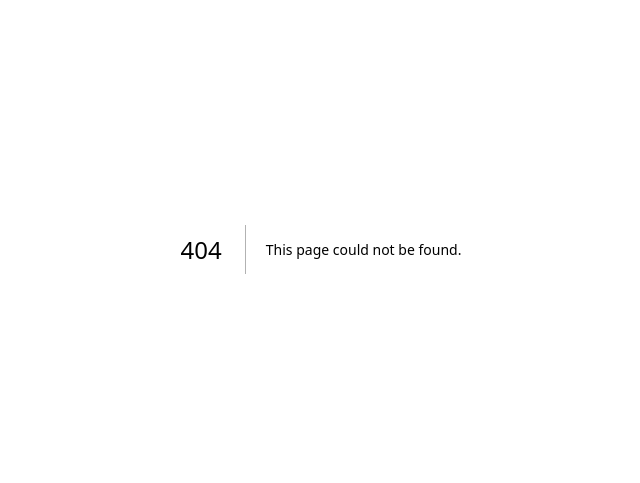
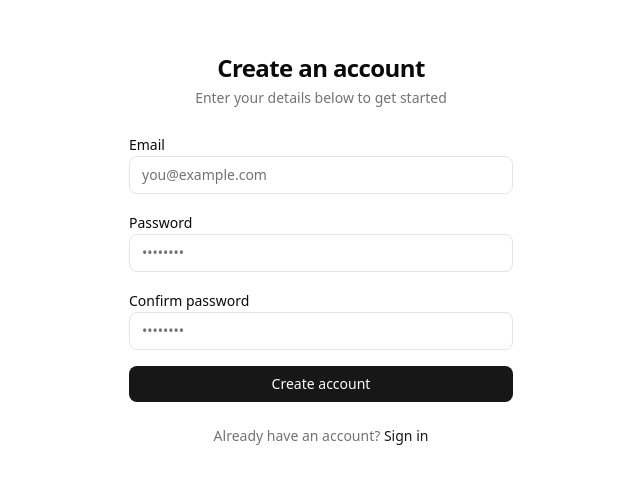
Before and after one commit to dongzhang84/launchradar, a Next.js app: page /auth/register in a window 1280 px wide. Before the commit this address had no page. Shown: the part 151-634 px from the top of the page, without its empty margins (319-959 px from the left). Built offline with nearby package versions, Linux system fonts and the light colour scheme.

Commit message:
add auth and update implementation-guide

```diff
--- /dev/null
+++ b/app/auth/login/page.tsx
@@ -0,0 +1,100 @@
+'use client'
+
+import { useState } from 'react'
+import { useRouter } from 'next/navigation'
+import Link from 'next/link'
+import { createClient } from '@/lib/supabase/client'
+
+export default function LoginPage() {
+  const router = useRouter()
+  const [email, setEmail] = useState('')
+  const [password, setPassword] = useState('')
+  const [error, setError] = useState<string | null>(null)
+  const [loading, setLoading] = useState(false)
+
+  async function handleLogin(e: React.FormEvent) {
+    e.preventDefault()
+    setError(null)
+    setLoading(true)
+
+    const supabase = createClient()
+    const { error } = await supabase.auth.signInWithPassword({ email, password })
+
+    if (error) {
+      setError(error.message)
+      setLoading(false)
+      return
+    }
+
+    router.push('/')
+    router.refresh()
+  }
+
+  return (
+    <div className="flex min-h-screen items-center justify-center bg-background px-4">
+      <div className="w-full max-w-sm space-y-6">
+        <div className="space-y-1 text-center">
+          <h1 className="text-2xl font-semibold tracking-tight">Sign in</h1>
+          <p className="text-sm text-muted-foreground">
+            Enter your email and password to continue
+          </p>
+        </div>
+
+        <form onSubmit={handleLogin} className="space-y-4">
+          <div className="space-y-2">
+            <label htmlFor="email" className="text-sm font-medium">
+              Email
+            </label>
+            <input
+              id="email"
+              type="email"
+              autoComplete="email"
+              required
+              value={email}
+              onChange={(e) => setEmail(e.target.value)}
+              placeholder="you@example.com"
+              className="w-full rounded-md border border-input bg-background px-3 py-2 text-sm placeholder:text-muted-foreground focus:outline-none focus:ring-2 focus:ring-ring"
+            />
+          </div>
+
+          <div className="space-y-2">
+            <label htmlFor="password" className="text-sm font-medium">
+              Password
+            </label>
+            <input
+              id="password"
+              type="password"
+              autoComplete="current-password"
+              required
+              value={password}
+              onChange={(e) => setPassword(e.target.value)}
+              placeholder="••••••••"
+              className="w-full rounded-md border border-input bg-background px-3 py-2 text-sm placeholder:text-muted-foreground focus:outline-none focus:ring-2 focus:ring-ring"
+            />
+          </div>
+
+          {error && (
+            <p className="rounded-md bg-destructive/10 px-3 py-2 text-sm text-destructive">
+              {error}
+            </p>
+          )}
+
+          <button
+            type="submit"
+            disabled={loading}
+            className="w-full rounded-md bg-primary px-4 py-2 text-sm font-medium text-primary-foreground hover:bg-primary/90 disabled:cursor-not-allowed disabled:opacity-50"
+          >
+            {loading ? 'Signing in…' : 'Sign in'}
+          </button>
+        </form>
+
+        <p className="text-center text-sm text-muted-foreground">
+          Don&apos;t have an account?{' '}
+          <Link href="/auth/register" className="font-medium text-primary hover:underline">
+            Sign up
+          </Link>
+        </p>
+      </div>
+    </div>
+  )
+}
--- /dev/null
+++ b/app/auth/register/page.tsx
@@ -0,0 +1,125 @@
+'use client'
+
+import { useState } from 'react'
+import { useRouter } from 'next/navigation'
+import Link from 'next/link'
+import { createClient } from '@/lib/supabase/client'
+
+export default function RegisterPage() {
+  const router = useRouter()
+  const [email, setEmail] = useState('')
+  const [password, setPassword] = useState('')
+  const [confirmPassword, setConfirmPassword] = useState('')
+  const [error, setError] = useState<string | null>(null)
+  const [loading, setLoading] = useState(false)
+
+  async function handleRegister(e: React.FormEvent) {
+    e.preventDefault()
+    setError(null)
+
+    if (password !== confirmPassword) {
+      setError('Passwords do not match.')
+      return
+    }
+
+    setLoading(true)
+
+    const supabase = createClient()
+    const { error } = await supabase.auth.signUp({ email, password })
+
+    if (error) {
+      setError(error.message)
+      setLoading(false)
+      return
+    }
+
+    // Redirect to login with a confirmation hint; adjust if email confirmation is disabled.
+    router.push('/auth/login?registered=1')
+  }
+
+  return (
+    <div className="flex min-h-screen items-center justify-center bg-background px-4">
+      <div className="w-full max-w-sm space-y-6">
+        <div className="space-y-1 text-center">
+          <h1 className="text-2xl font-semibold tracking-tight">Create an account</h1>
+          <p className="text-sm text-muted-foreground">
+            Enter your details below to get started
+          </p>
+        </div>
+
+        <form onSubmit={handleRegister} className="space-y-4">
+          <div className="space-y-2">
+            <label htmlFor="email" className="text-sm font-medium">
+              Email
+            </label>
+            <input
+              id="email"
+              type="email"
+              autoComplete="email"
+              required
+              value={email}
+              onChange={(e) => setEmail(e.target.value)}
+              placeholder="you@example.com"
+              className="w-full rounded-md border border-input bg-background px-3 py-2 text-sm placeholder:text-muted-foreground focus:outline-none focus:ring-2 focus:ring-ring"
+            />
+          </div>
+
+          <div className="space-y-2">
+            <label htmlFor="password" className="text-sm font-medium">
+              Password
+            </label>
+            <input
+              id="password"
+              type="password"
+              autoComplete="new-password"
+              required
+              minLength={6}
+              value={password}
+              onChange={(e) => setPassword(e.target.value)}
+              placeholder="••••••••"
+              className="w-full rounded-md border border-input bg-background px-3 py-2 text-sm placeholder:text-muted-foreground focus:outline-none focus:ring-2 focus:ring-ring"
+            />
+          </div>
+
+          <div className="space-y-2">
+            <label htmlFor="confirm-password" className="text-sm font-medium">
+              Confirm password
+            </label>
+            <input
+              id="confirm-password"
+              type="password"
+              autoComplete="new-password"
+              required
+              minLength={6}
+              value={confirmPassword}
+              onChange={(e) => setConfirmPassword(e.target.value)}
+              placeholder="••••••••"
+              className="w-full rounded-md border border-input bg-background px-3 py-2 text-sm placeholder:text-muted-foreground focus:outline-none focus:ring-2 focus:ring-ring"
+            />
+          </div>
+
+          {error && (
+            <p className="rounded-md bg-destructive/10 px-3 py-2 text-sm text-destructive">
+              {error}
+            </p>
+          )}
+
+          <button
+            type="submit"
+            disabled={loading}
+            className="w-full rounded-md bg-primary px-4 py-2 text-sm font-medium text-primary-foreground hover:bg-primary/90 disabled:cursor-not-allowed disabled:opacity-50"
+          >
+            {loading ? 'Creating account…' : 'Create account'}
+          </button>
+        </form>
+
+        <p className="text-center text-sm text-muted-foreground">
+          Already have an account?{' '}
+          <Link href="/auth/login" className="font-medium text-primary hover:underline">
+            Sign in
+          </Link>
+        </p>
+      </div>
+    </div>
+  )
+}
--- /dev/null
+++ b/lib/supabase/client.ts
@@ -0,0 +1,8 @@
+import { createBrowserClient } from '@supabase/ssr'
+
+export function createClient() {
+  return createBrowserClient(
+    process.env.NEXT_PUBLIC_SUPABASE_URL!,
+    process.env.NEXT_PUBLIC_SUPABASE_ANON_KEY!
+  )
+}
--- /dev/null
+++ b/lib/supabase/server.ts
@@ -0,0 +1,27 @@
+import { createServerClient } from '@supabase/ssr'
+import { cookies } from 'next/headers'
+
+export async function createClient() {
+  const cookieStore = await cookies()
+
+  return createServerClient(
+    process.env.NEXT_PUBLIC_SUPABASE_URL!,
+    process.env.NEXT_PUBLIC_SUPABASE_ANON_KEY!,
+    {
+      cookies: {
+        getAll() {
+          return cookieStore.getAll()
+        },
+        setAll(cookiesToSet) {
+          try {
+            cookiesToSet.forEach(({ name, value, options }) =>
+              cookieStore.set(name, value, options)
+            )
+          } catch {
+            // Called from a Server Component — middleware handles session refresh.
+          }
+        },
+      },
+    }
+  )
+}
--- /dev/null
+++ b/middleware.ts
@@ -0,0 +1,38 @@
+import { createServerClient } from '@supabase/ssr'
+import { type NextRequest, NextResponse } from 'next/server'
+
+export async function middleware(request: NextRequest) {
+  let supabaseResponse = NextResponse.next({ request })
+
+  const supabase = createServerClient(
+    process.env.NEXT_PUBLIC_SUPABASE_URL!,
+    process.env.NEXT_PUBLIC_SUPABASE_ANON_KEY!,
+    {
+      cookies: {
+        getAll() {
+          return request.cookies.getAll()
+        },
+        setAll(cookiesToSet) {
+          cookiesToSet.forEach(({ name, value }) =>
+            request.cookies.set(name, value)
+          )
+          supabaseResponse = NextResponse.next({ request })
+          cookiesToSet.forEach(({ name, value, options }) =>
+            supabaseResponse.cookies.set(name, value, options)
+          )
+        },
+      },
+    }
+  )
+
+  // Refresh the session — do not remove, required for Server Components to read auth state.
+  await supabase.auth.getUser()
+
+  return supabaseResponse
+}
+
+export const config = {
+  matcher: [
+    '/((?!_next/static|_next/image|favicon.ico|.*\\.(?:svg|png|jpg|jpeg|gif|webp)$).*)',
+  ],
+}
--- a/package.json
+++ b/package.json
@@ -9,16 +9,15 @@
     "lint": "eslint"
   },
   "dependencies": {
-    "@auth/prisma-adapter": "^2.11.1",
     "@prisma/client": "^7.4.1",
     "@react-email/components": "^1.0.8",
+    "@supabase/ssr": "^0.8.0",
+    "@supabase/supabase-js": "^2.97.0",
     "@upstash/redis": "^1.36.2",
-    "bcryptjs": "^3.0.3",
     "class-variance-authority": "^0.7.1",
     "clsx": "^2.1.1",
     "lucide-react": "^0.575.0",
     "next": "16.1.6",
-    "next-auth": "^5.0.0-beta.30",
     "prisma": "^7.4.1",
     "radix-ui": "^1.4.3",
     "react": "19.2.3",
@@ -30,7 +29,6 @@
   },
   "devDependencies": {
     "@tailwindcss/postcss": "^4",
-    "@types/bcryptjs": "^2.4.6",
     "@types/node": "^20",
     "@types/react": "^19",
     "@types/react-dom": "^19",
```
Also changed, not shown: 2 other files (tests, documents, lock files or other folders).
